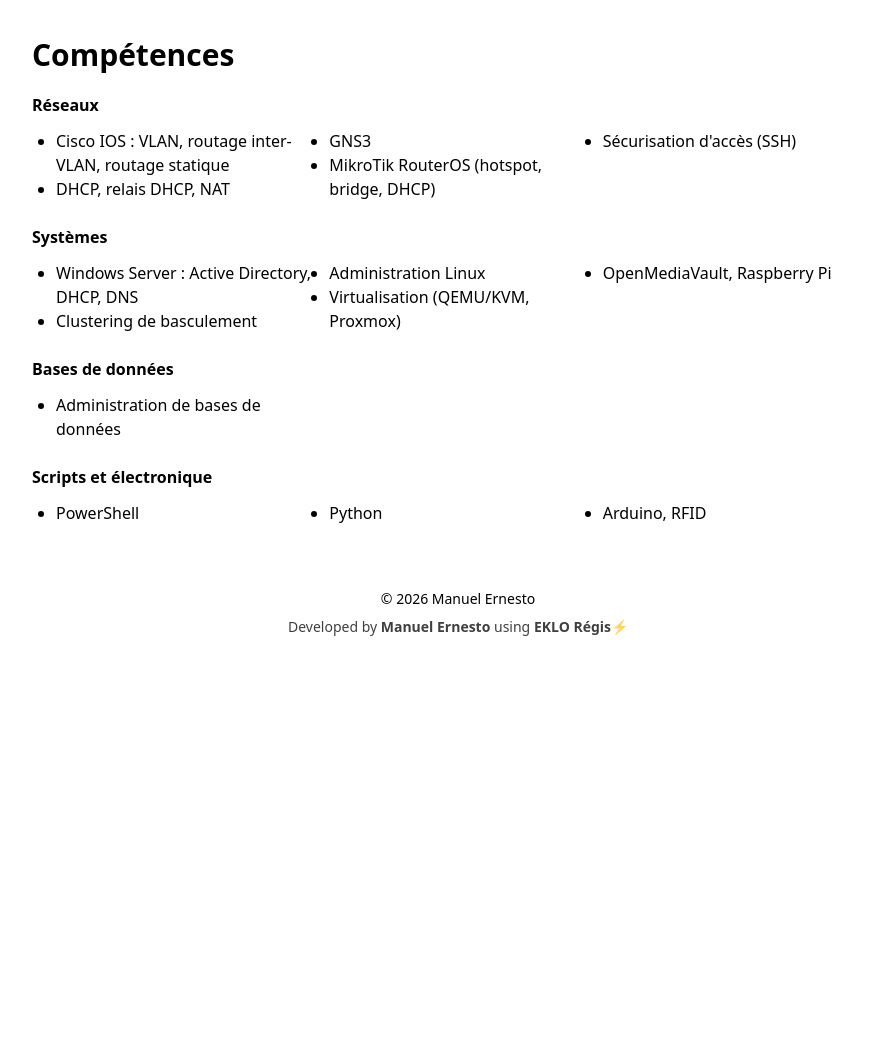
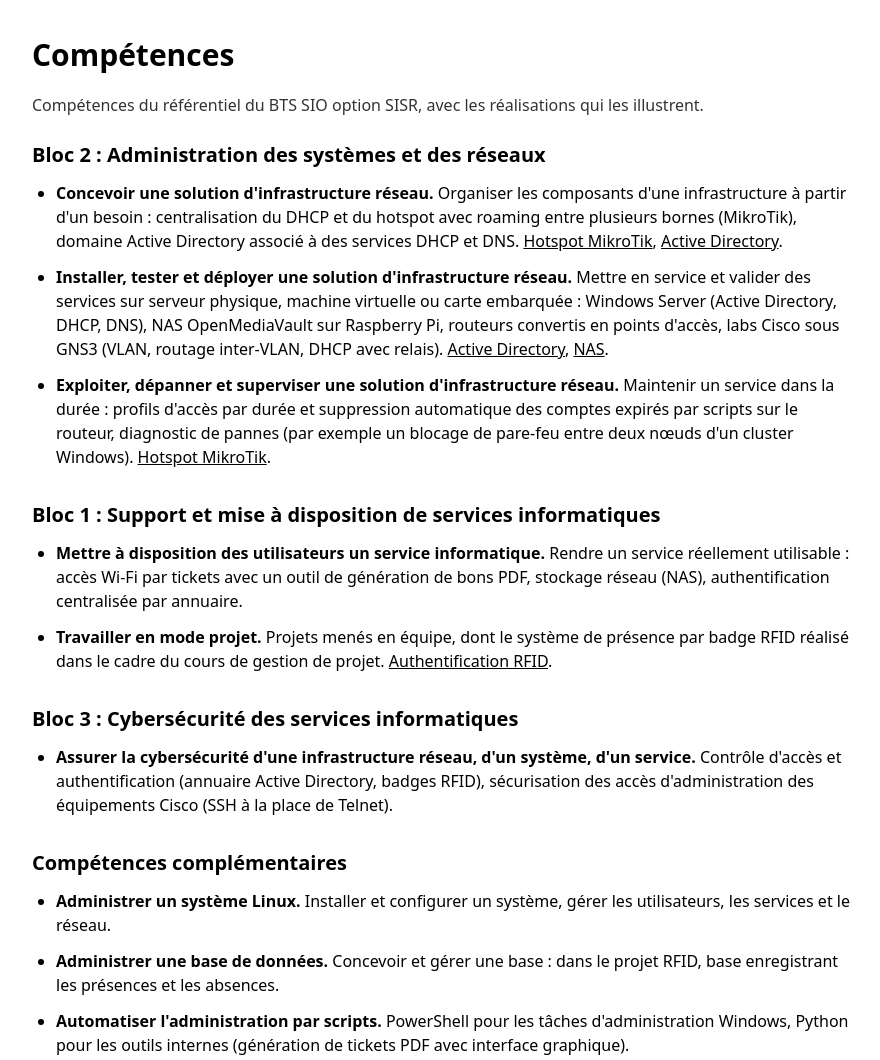
Before and after one commit to Regiseklo/blog_regis, an Astro site: page /cv in a window 1280 px wide. Shown: the part 987-2047 px from the top of the page, without its empty margins (334-1214 px from the left). Before the commit the page ends 1644 px from the top, so only its background shows below. Built offline with nearby package versions, Linux system fonts and the light colour scheme; Astro itself is replaced by a stand-in of ours.

Commit message:
Nettoyage du template et schéma de veille

```diff
--- a/src/pages/cv.astro
+++ b/src/pages/cv.astro
@@ -72,33 +72,72 @@ import TimeLineElement from "../components/cv/TimeLine.astro";
     <div class="text-3xl w-full font-bold">Compétences</div>
   </div>
 
-  <div class="mb-3 font-bold">Réseaux</div>
-  <ul class="list-disc md:columns-3 columns-1 mx-6 mb-6">
-    <li>Cisco IOS : VLAN, routage inter-VLAN, routage statique</li>
-    <li>DHCP, relais DHCP, NAT</li>
-    <li>GNS3</li>
-    <li>MikroTik RouterOS (hotspot, bridge, DHCP)</li>
-    <li>Sécurisation d'accès (SSH)</li>
+  <p class="mb-6 opacity-80">
+    Compétences du référentiel du BTS SIO option SISR, avec les réalisations qui les illustrent.
+  </p>
+
+  <div class="mb-3 text-xl font-bold">Bloc 2 : Administration des systèmes et des réseaux</div>
+  <ul class="list-disc mx-6 mb-8 grid gap-3">
+    <li>
+      <b>Concevoir une solution d'infrastructure réseau.</b> Organiser les composants d'une infrastructure à partir d'un
+      besoin : centralisation du DHCP et du hotspot avec roaming entre plusieurs bornes (MikroTik), domaine Active
+      Directory associé à des services DHCP et DNS.
+      <a href="/projects#hotspot" class="underline">Hotspot MikroTik</a>,
+      <a href="/projects#windows-server" class="underline">Active Directory</a>.
+    </li>
+    <li>
+      <b>Installer, tester et déployer une solution d'infrastructure réseau.</b> Mettre en service et valider des
+      services sur serveur physique, machine virtuelle ou carte embarquée : Windows Server (Active Directory, DHCP,
+      DNS), NAS OpenMediaVault sur Raspberry Pi, routeurs convertis en points d'accès, labs Cisco sous GNS3 (VLAN,
+      routage inter-VLAN, DHCP avec relais).
+      <a href="/projects#windows-server" class="underline">Active Directory</a>,
+      <a href="/projects#nas" class="underline">NAS</a>.
+    </li>
+    <li>
+      <b>Exploiter, dépanner et superviser une solution d'infrastructure réseau.</b> Maintenir un service dans la durée :
+      profils d'accès par durée et suppression automatique des comptes expirés par scripts sur le routeur, diagnostic
+      de pannes (par exemple un blocage de pare-feu entre deux nœuds d'un cluster Windows).
+      <a href="/projects#hotspot" class="underline">Hotspot MikroTik</a>.
+    </li>
   </ul>
 
-  <div class="mb-3 font-bold">Systèmes</div>
-  <ul class="list-disc md:columns-3 columns-1 mx-6 mb-6">
-    <li>Windows Server : Active Directory, DHCP, DNS</li>
-    <li>Clustering de basculement</li>
-    <li>Administration Linux</li>
-    <li>Virtualisation (QEMU/KVM, Proxmox)</li>
-    <li>OpenMediaVault, Raspberry Pi</li>
+  <div class="mb-3 text-xl font-bold">Bloc 1 : Support et mise à disposition de services informatiques</div>
+  <ul class="list-disc mx-6 mb-8 grid gap-3">
+    <li>
+      <b>Mettre à disposition des utilisateurs un service informatique.</b> Rendre un service réellement utilisable :
+      accès Wi-Fi par tickets avec un outil de génération de bons PDF, stockage réseau (NAS), authentification
+      centralisée par annuaire.
+    </li>
+    <li>
+      <b>Travailler en mode projet.</b> Projets menés en équipe, dont le système de présence par badge RFID réalisé dans
+      le cadre du cours de gestion de projet.
+      <a href="/projects#rfid" class="underline">Authentification RFID</a>.
+    </li>
   </ul>
 
-  <div class="mb-3 font-bold">Bases de données</div>
-  <ul class="list-disc md:columns-3 columns-1 mx-6 mb-6">
-    <li>Administration de bases de données</li>
+  <div class="mb-3 text-xl font-bold">Bloc 3 : Cybersécurité des services informatiques</div>
+  <ul class="list-disc mx-6 mb-8 grid gap-3">
+    <li>
+      <b>Assurer la cybersécurité d'une infrastructure réseau, d'un système, d'un service.</b> Contrôle d'accès et
+      authentification (annuaire Active Directory, badges RFID), sécurisation des accès d'administration des
+      équipements Cisco (SSH à la place de Telnet).
+    </li>
   </ul>
 
-  <div class="mb-3 font-bold">Scripts et électronique</div>
-  <ul class="list-disc md:columns-3 columns-1 mx-6">
-    <li>PowerShell</li>
-    <li>Python</li>
-    <li>Arduino, RFID</li>
+  <div class="mb-3 text-xl font-bold">Compétences complémentaires</div>
+  <ul class="list-disc mx-6 grid gap-3">
+    <li>
+      <b>Administrer un système Linux.</b> Installer et configurer un système, gérer les utilisateurs, les services et le
+      réseau.
+    </li>
+    <li>
+      <b>Administrer une base de données.</b> Concevoir et gérer une base : dans le projet RFID, base enregistrant les
+      présences et les absences.
+    </li>
+    <li>
+      <b>Automatiser l'administration par scripts.</b> PowerShell pour les tâches d'administration Windows, Python pour
+      les outils internes (génération de tickets PDF avec interface graphique).
+    </li>
   </ul>
+  <!-- À VÉRIFIER : intitulés exacts dans l'annexe I b du référentiel du BTS SIO. À PRÉCISER avec un exemple concret pour Linux, bases de données et PowerShell (le jury peut demander). -->
 </BaseLayout>
```
